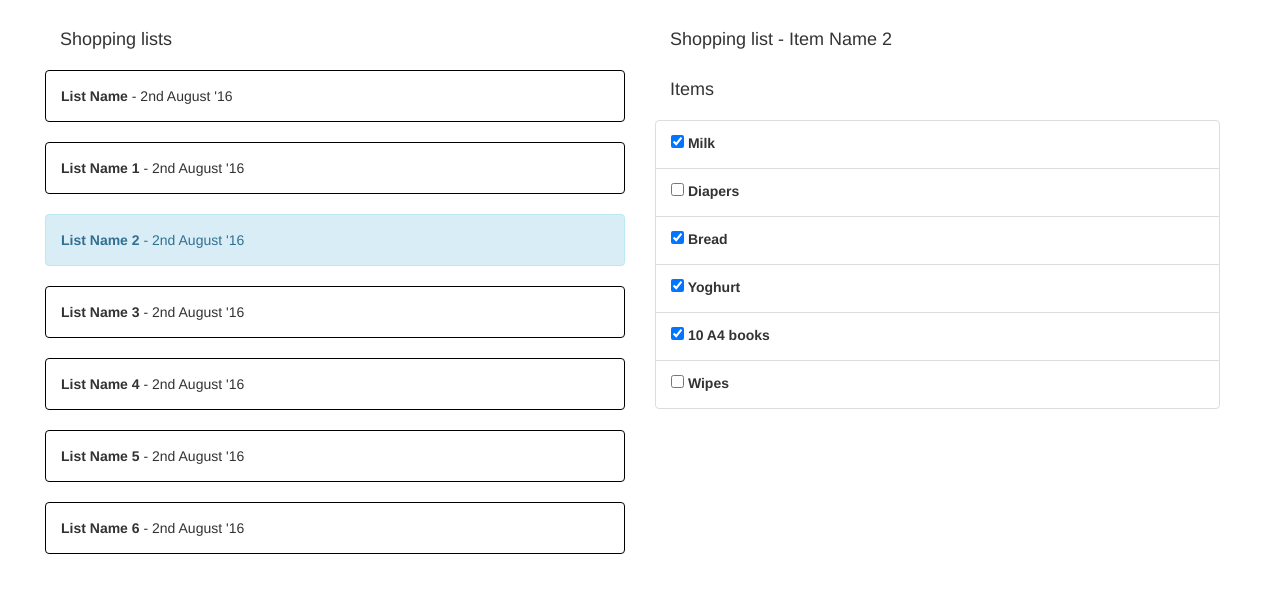
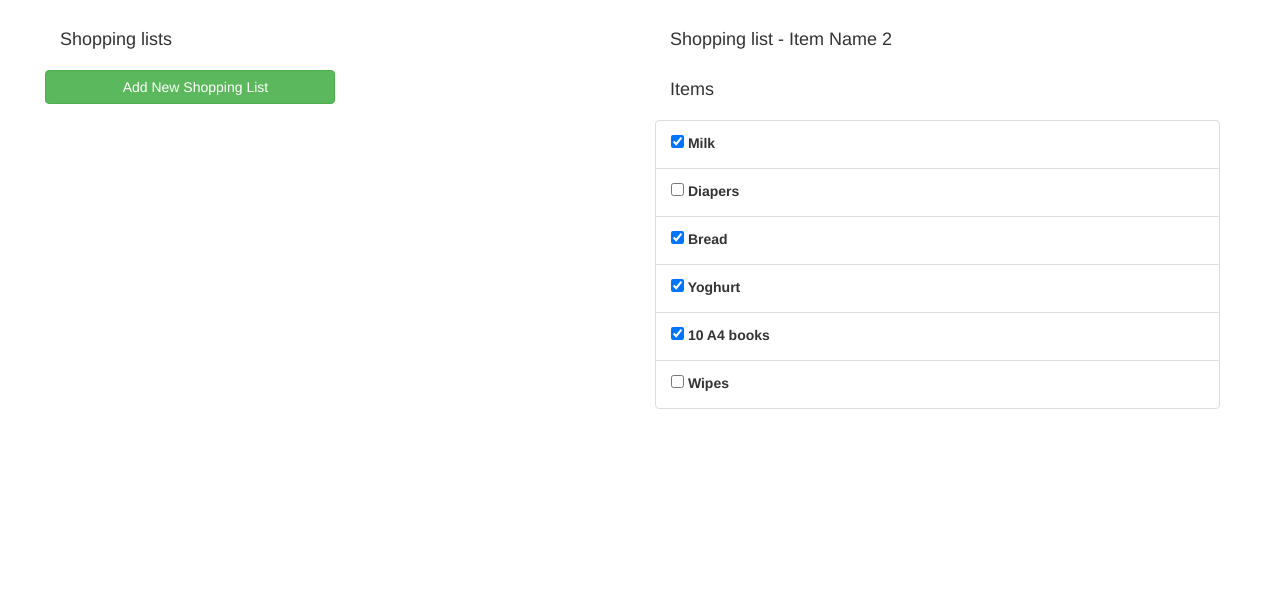
Before and after one commit to VincentHokie/andela-shopping-list-app, a Flask app: page /view/shopping-lists in a window 1280 px wide. Shown: the part 52-645 px from the top of the page. Run offline with Flask 2, Linux system fonts and the light colour scheme; the visitor is signed in with stand-in values (Sample User, id 1); parts of the project's set-up code (start-up, migrations or seed data) failed here and were passed over; some libraries are stand-ins or nearby versions; some web fonts are replaced.

Commit message:
Placeholder shopping lists now replaced with functioning lists from our non-persistent data storage

```diff
--- a/app/templates/shopping-list/view.html
+++ b/app/templates/shopping-list/view.html
@@ -16,8 +16,11 @@
 {% endwith %}
 
 <style type="text/css">
-    .alert-default{ border: 1px solid #000 }
+    .alert { padding: 10px; }
+    .alert-default{ border: 1px solid #000; clear:left }
     .alert-default:hover{ background-color: #dff0d8; border: none}
+    .shopping-list i { font-size: 24px; cursor:pointer }
+
 </style>
 
 <div class="col-xs-12" style="background-color: #fff">
@@ -27,34 +30,32 @@
         <div class="col-sm-6 col-xs-12">
 
             <h4 class="col-xs-12" style="margin-bottom:20px">Shopping lists</h4>
+            <a href="/create/shopping-list" class="btn btn-success col-xs-6" style="margin-bottom:20px"><i class="fa fa fa-plus-circle"></i>Add New Shopping List</a>
 
-            <div class="alert alert-default" style="clear:both">
-                <strong>List Name</strong> - 2nd August '16
+            {% if items %}
+
+            {% for item in items %}
+            <div class="col-xs-12 shopping-list">
+
+                <div class="alert alert-default col-xs-10">
+                    <strong>{{ items[item]['name'] }}</strong> -  {{ items[item]['time'] }}
+                </div>
+                <a href="/update/shopping-list/{{ items[item]['id'] }}">
+                    <i class="col-xs-1 fa fa-edit btn btn-primary"></i>
+                </a>
+                <form role="form" method="post" action="/delete/shopping-list">
+                    {{ form.hidden_tag() }}
+                    <input type="hidden" value="{{ items[item]['id'] }}" name="id" />
+                    <button class="btn btn-danger col-xs-1" type="submit">
+                        <i class="fa fa-trash-o"></i>
+                    </button>
+                </form>
+
             </div>
 
-            <div class="alert alert-default">
-                <strong>List Name 1</strong> - 2nd August '16
-            </div>
+            {% endfor %}
 
-            <div class="alert alert-info">
-                <strong>List Name 2</strong> - 2nd August '16
-            </div>
-
-            <div class="alert alert-default">
-                <strong>List Name 3</strong> - 2nd August '16
-            </div>
-
-            <div class="alert alert-default">
-                <strong>List Name 4</strong> - 2nd August '16
-            </div>
-
-            <div class="alert alert-default">
-                <strong>List Name 5</strong> - 2nd August '16
-            </div>
-
-            <div class="alert alert-default">
-                <strong>List Name 6</strong> - 2nd August '16
-            </div>
+            {% endif %}
 
         </div>
 
```
